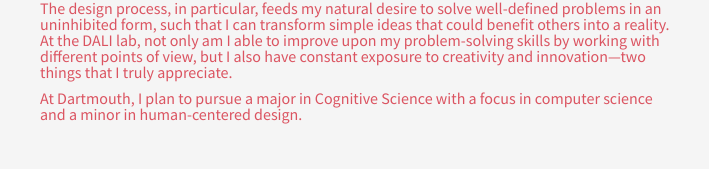
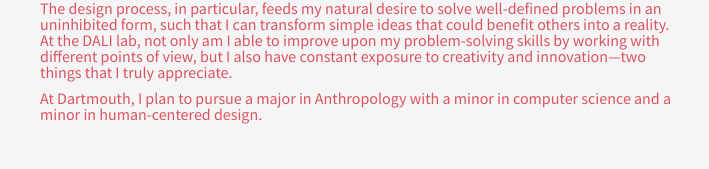
Before and after one commit to nitashakochar/nitashakochar.me, a plain HTML site: page index.html in a window 1280 px wide. Shown: the part 720-889 px from the top of the page, 280-989 px from the left. Drawn offline with Linux system fonts and the light colour scheme.

Commit message:
Update index.html

```diff
--- a/index.html
+++ b/index.html
@@ -47,7 +47,7 @@
 
         <div>
           <p>
-        At Dartmouth, I plan to pursue a major in Cognitive Science with a focus in computer science and a minor in human-centered design.
+        At Dartmouth, I plan to pursue a major in Anthropology with a minor in computer science and a minor in human-centered design.
           </p>
         </div>
       </div>
```
